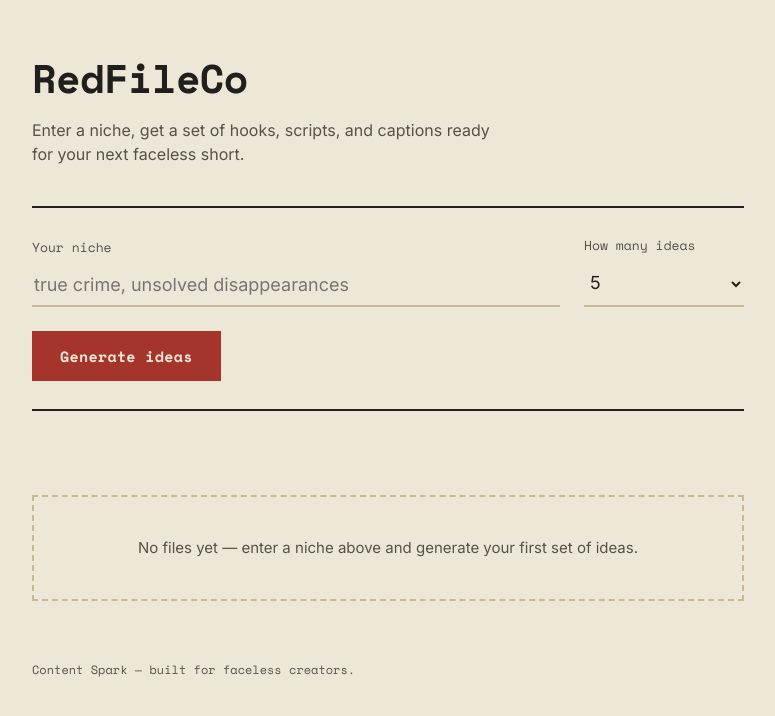
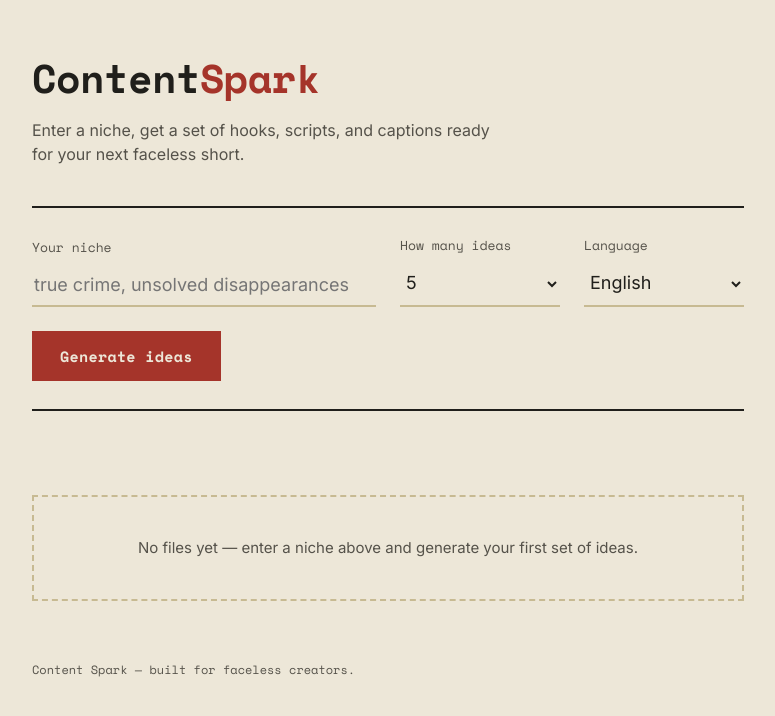
Before and after one commit to sm5233476-ops/content-spark, a website: page index.html in a window 1280 px wide. Shown: the whole page, without its empty margins (252-1027 px from the left). Drawn offline with nearby package versions, Linux system fonts and the light colour scheme.

Commit message:
Update index.html

```diff
--- a/index.html
+++ b/index.html
@@ -1,9 +1,10 @@
+
 <!DOCTYPE html>
 <html lang="en">
 <head>
 <meta charset="UTF-8" />
 <meta name="viewport" content="width=device-width, initial-scale=1.0" />
-<title>RedFileCo — video ideas, on file</title>
+<title>Content Spark — video ideas, on file</title>
 <link rel="preconnect" href="https://fonts.googleapis.com">
 <link rel="preconnect" href="https://fonts.gstatic.com" crossorigin>
 <link href="https://fonts.googleapis.com/css2?family=Space+Mono:wght@400;700&family=Inter:wght@400;500;600&display=swap" rel="stylesheet">
@@ -198,7 +199,7 @@
 <body>
   <div class="wrap">
     <header>
-      <h1 class="wordmark">RedFileCo</h1>
+      <h1 class="wordmark">Content<span>Spark</span></h1>
       <p class="tagline">Enter a niche, get a set of hooks, scripts, and captions ready for your next faceless short.</p>
     </header>
 
@@ -214,6 +215,14 @@
             <option value="5">5</option>
             <option value="10">10</option>
             <option value="15">15</option>
+          </select>
+        </div>
+        <div class="field" style="max-width:160px;">
+          <label for="language">Language</label>
+          <select id="language" name="language">
+            <option value="english">English</option>
+            <option value="hindi">Hindi</option>
+            <option value="hinglish">Hinglish</option>
           </select>
         </div>
       </div>
@@ -241,6 +250,7 @@
       e.preventDefault();
       const niche = document.getElementById('niche').value.trim();
       const count = document.getElementById('count').value;
+      const language = document.getElementById('language').value;
       if (!niche) return;
 
       submitBtn.disabled = true;
@@ -252,7 +262,7 @@
         const res = await fetch('/api/generate', {
           method: 'POST',
           headers: { 'Content-Type': 'application/json' },
-          body: JSON.stringify({ niche, count }),
+          body: JSON.stringify({ niche, count, language }),
         });
 
         const data = await res.json();
```
